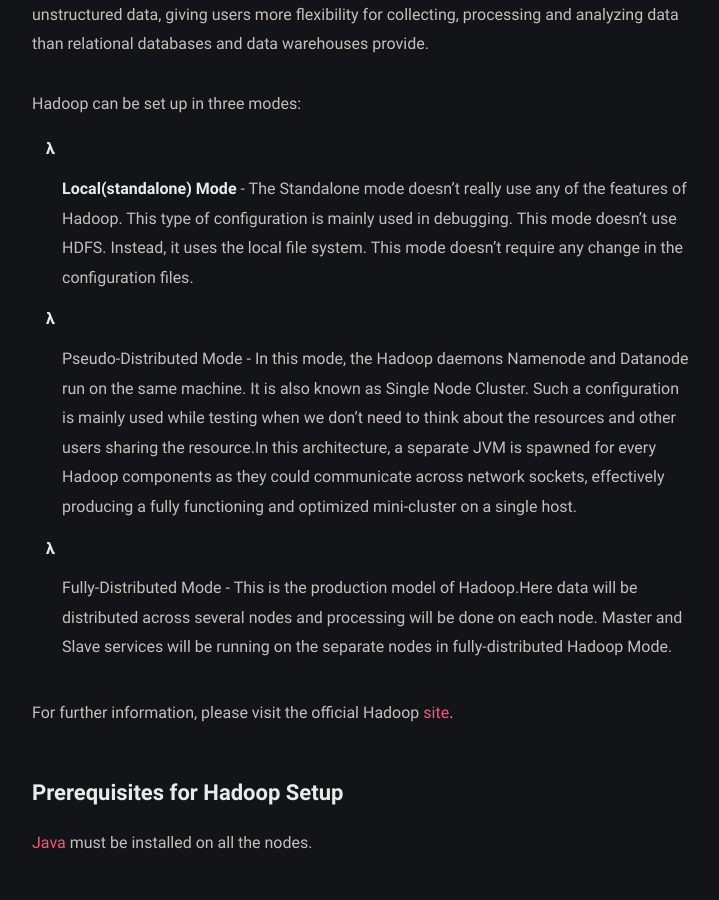
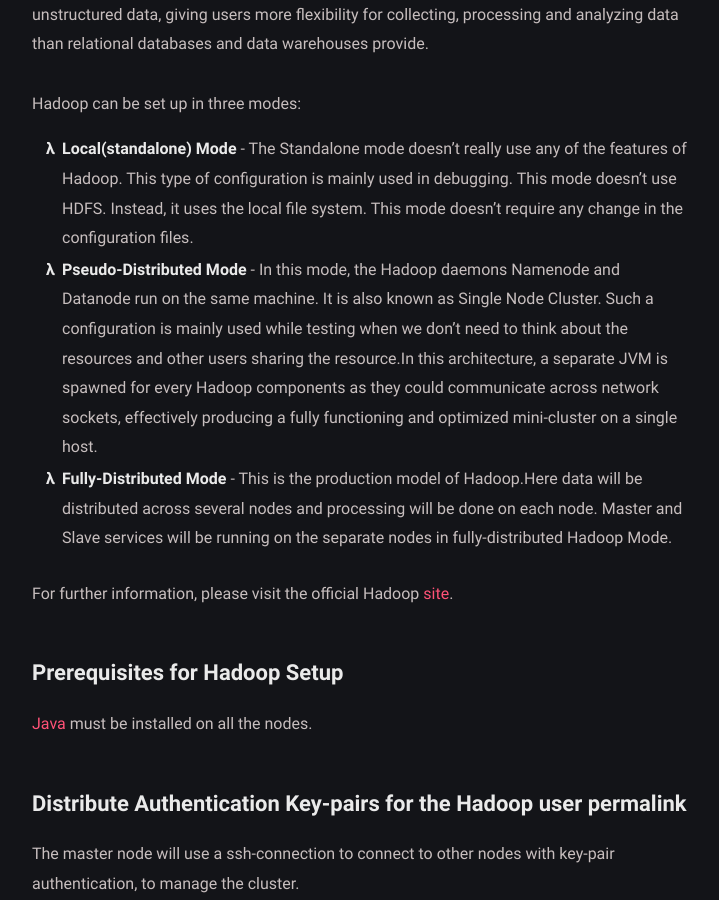
Before and after one commit to bumblebee211196/bees_blog, a Jekyll site: the page built from _posts/hadoop_cluster_setup/2020-08-27-hadoop-cluster-setup.md, in a window 1280 px wide and 900 px high, scrolled down 582 px. Shown: the whole window, without its empty margins (278-997 px from the left). Built offline with Jekyll 4.4.1, drawn with Linux system fonts in a browser that asks for light colours.

Commit message:
:pencil2: Typo

```diff
--- a/_posts/hadoop_cluster_setup/2020-08-27-hadoop-cluster-setup.md
+++ b/_posts/hadoop_cluster_setup/2020-08-27-hadoop-cluster-setup.md
@@ -17,14 +17,12 @@ Hadoop can be set up in three modes:
 * **Local(standalone) Mode** - The Standalone mode doesn't really use any of the features of Hadoop. This type of
 configuration is mainly used in debugging. This mode doesn't use HDFS. Instead, it uses the local file system. This
 mode doesn't require any change in the configuration files.
-
-* Pseudo-Distributed Mode - In this mode, the Hadoop daemons Namenode and Datanode run on the same machine. It is
+* **Pseudo-Distributed Mode** - In this mode, the Hadoop daemons Namenode and Datanode run on the same machine. It is
 also known as Single Node Cluster. Such a configuration is mainly used while testing when we don’t need to think about
 the resources and other users sharing the resource.In this architecture, a separate JVM is spawned for every Hadoop
 components as they could communicate across network sockets, effectively producing a fully functioning and optimized
 mini-cluster on a single host.
-
-* Fully-Distributed Mode - This is the production model of Hadoop.Here data will be distributed across several nodes
+* **Fully-Distributed Mode** - This is the production model of Hadoop.Here data will be distributed across several nodes
 and processing will be done on each node. Master and Slave services will be running on the separate nodes in
 fully-distributed Hadoop Mode.
 
```
